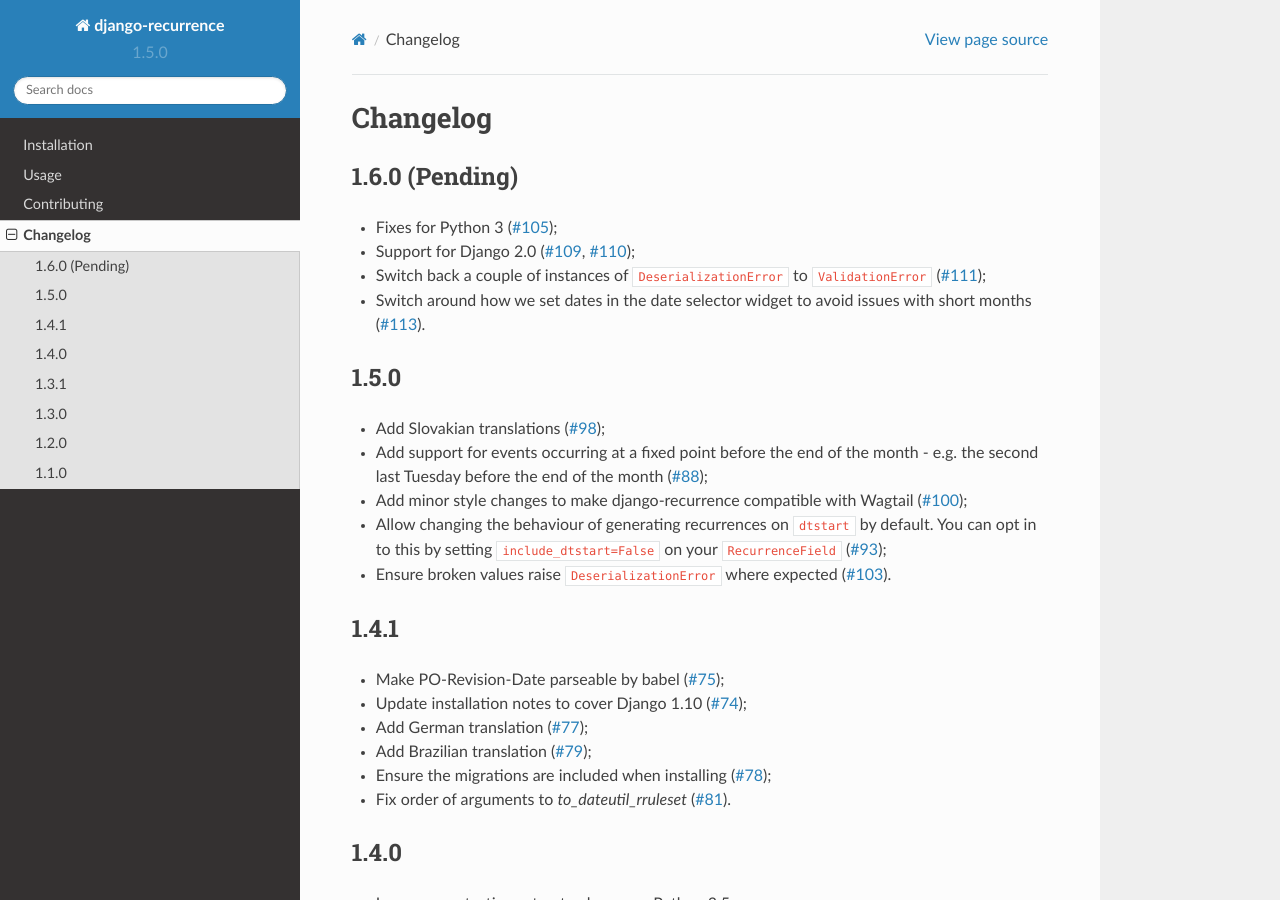
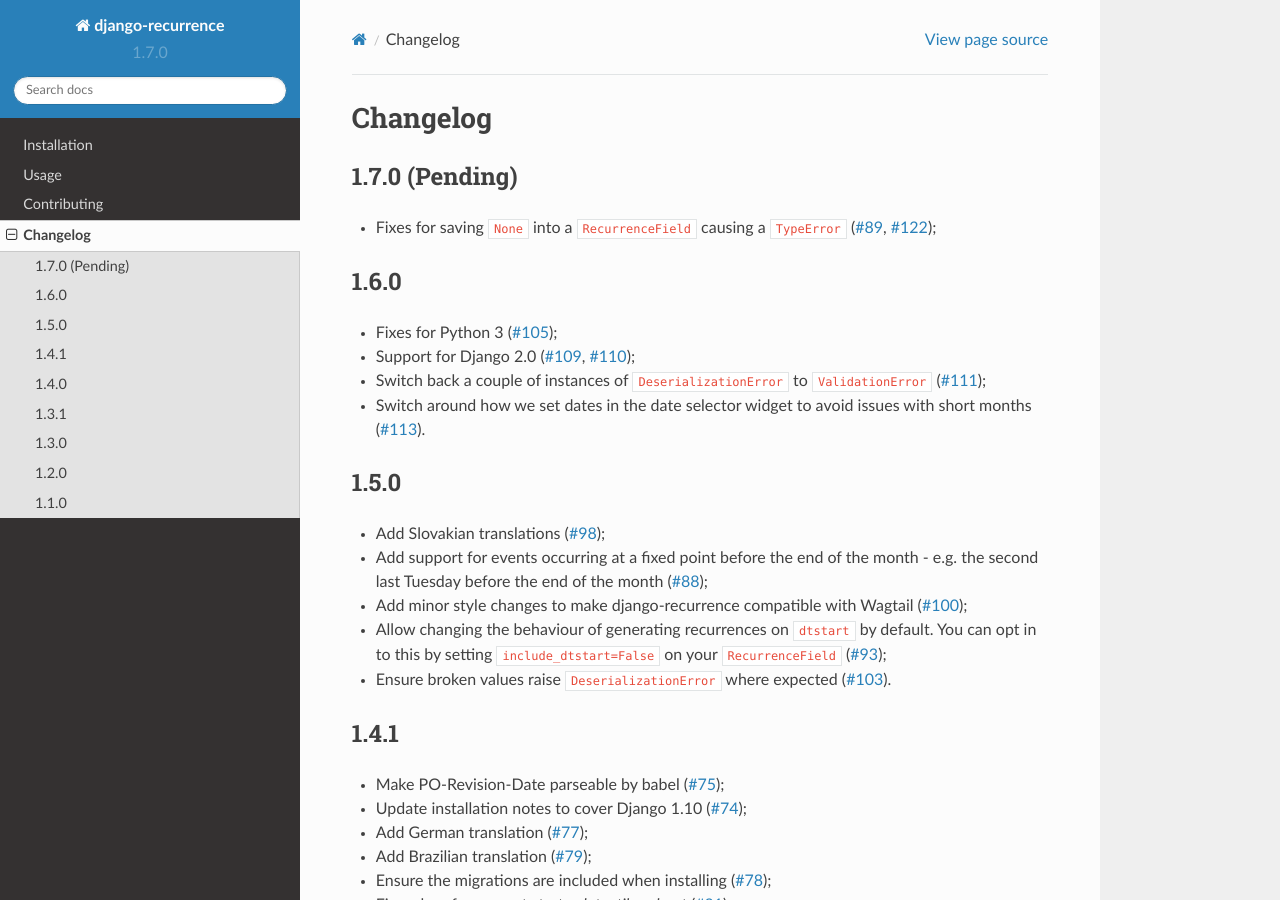
Before and after one commit to jazzband/django-recurrence, a Sphinx documentation site: the page built from docs/changelog.rst, in a window 1280 px wide and 900 px high. Built offline with Sphinx 7.4.7 and the Read the Docs theme 2.0.0, drawn with Linux system fonts in a browser that asks for light colours.

Commit message:
Version bump

```diff
--- a/docs/changelog.rst
+++ b/docs/changelog.rst
@@ -1,8 +1,14 @@
 Changelog
 =========
 
-1.6.0 (Pending)
+1.7.0 (Pending)
 ---------------
+
+* Fixes for saving ``None`` into a ``RecurrenceField`` causing a
+  ``TypeError`` (:issue:`89`, :issue:`122`);
+
+1.6.0
+-----
 
 * Fixes for Python 3 (:issue:`105`);
 * Support for Django 2.0 (:issue:`109`, :issue:`110`);
--- a/docs/conf.py
+++ b/docs/conf.py
@@ -60,9 +60,9 @@ copyright = u'2014, django-recurrence developers'
 # built documents.
 #
 # The short X.Y version.
-version = '1.5.0'
+version = '1.7.0'
 # The full version, including alpha/beta/rc tags.
-release = '1.5.0'
+release = '1.7.0'
 
 # The language for content autogenerated by Sphinx. Refer to documentation
 # for a list of supported languages.
--- a/setup.py
+++ b/setup.py
@@ -43,7 +43,7 @@ else:
 
 setup(
     name='django-recurrence',
-    version='1.6.0',
+    version='1.7.0',
     license='BSD',
 
     description='Django utility wrapping dateutil.rrule',
```
